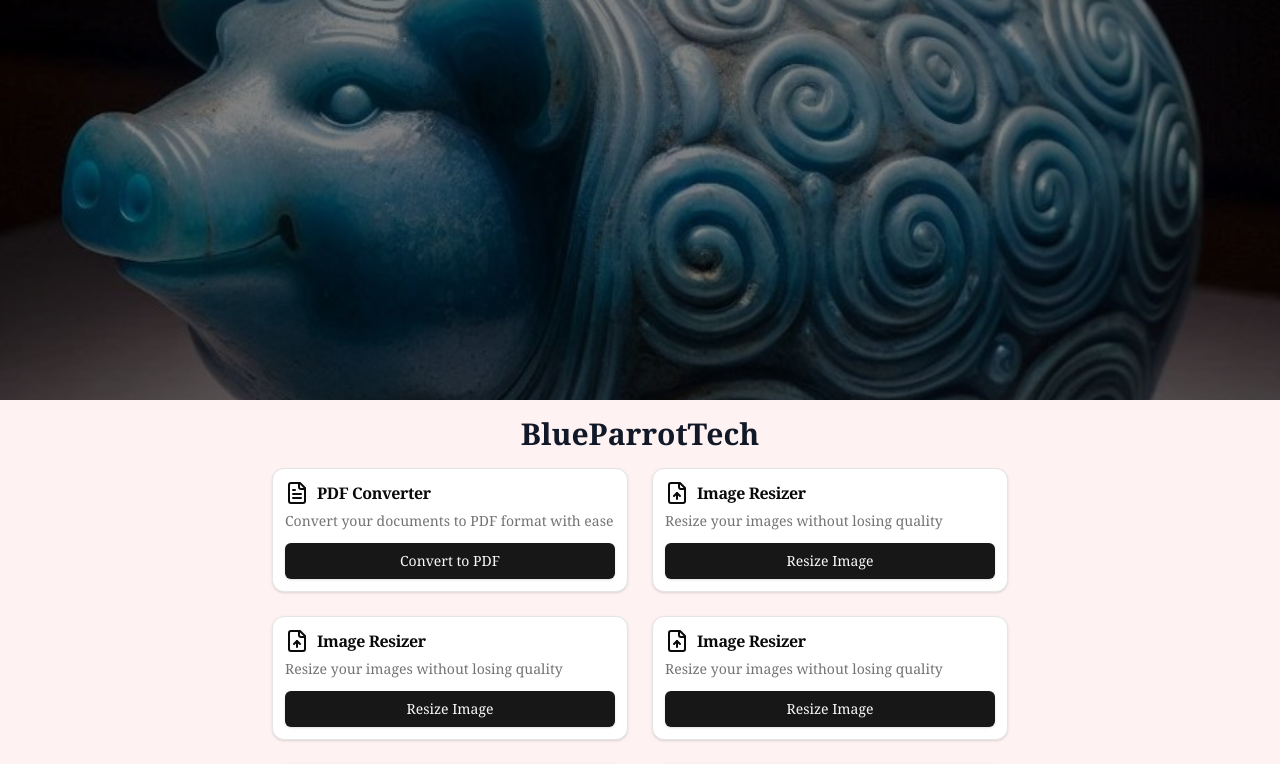
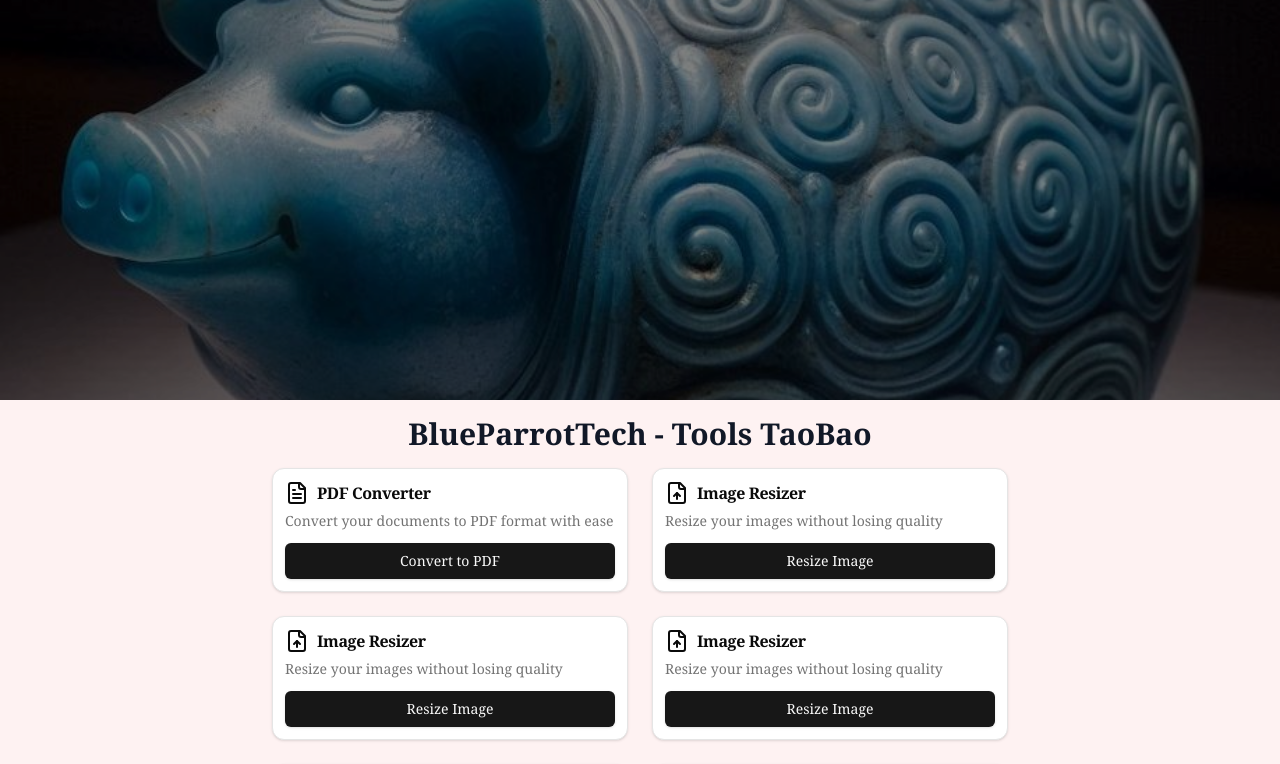
Before and after one commit to blueparrottech/blueparrottech, a Next.js app: page / in a window 1280 px wide. Shown: the top 764 px of the page. Built offline with nearby package versions, Linux system fonts and the light colour scheme.

Commit message:
works and deploys but not with maind vercel app domain

```diff
--- a/src/components/landing-page.tsx
+++ b/src/components/landing-page.tsx
@@ -27,7 +27,7 @@ export default function LandingPage() {
       {/* Text Section */}
       <section className="max-w-3xl mx-auto px-4 py-12 md:py-4 space-y-4">
         <h2 className="text-2xl md:text-3xl font-bold text-center">
-          BlueParrotTech
+          BlueParrotTech - Tools TaoBao
         </h2>
 
         <ToolGrid />
```
